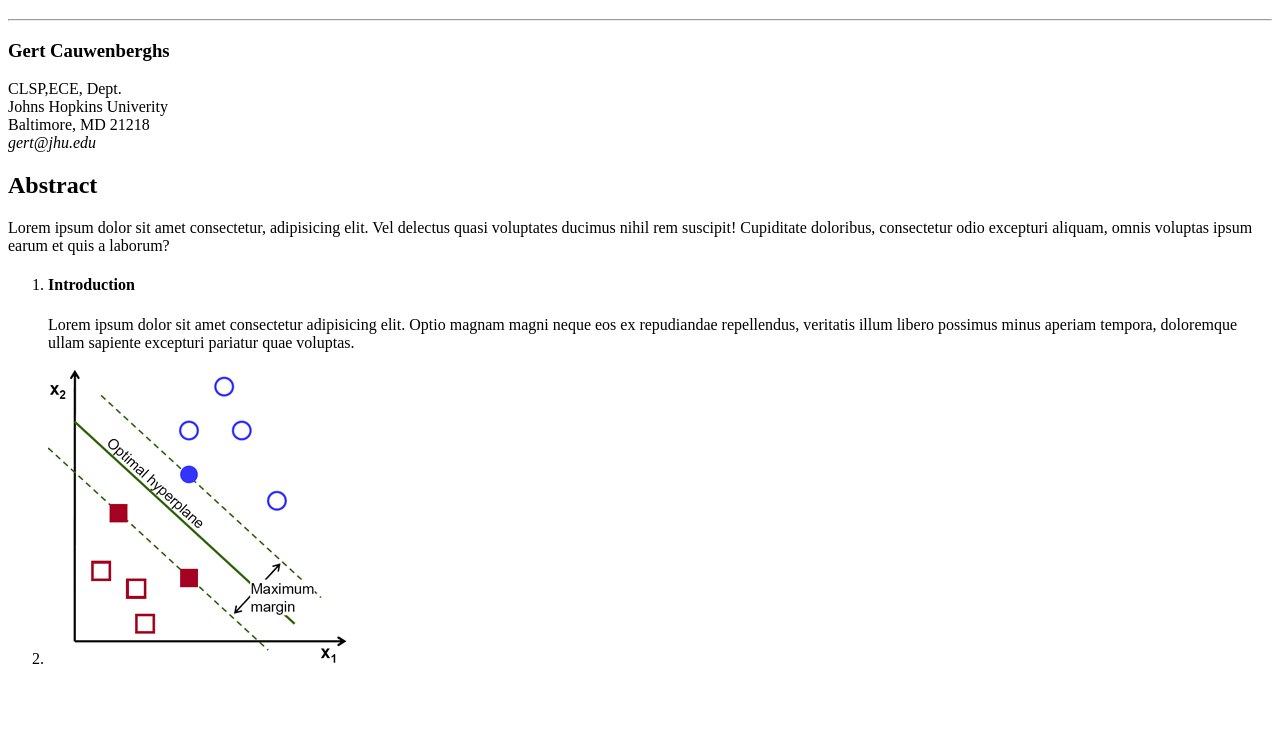
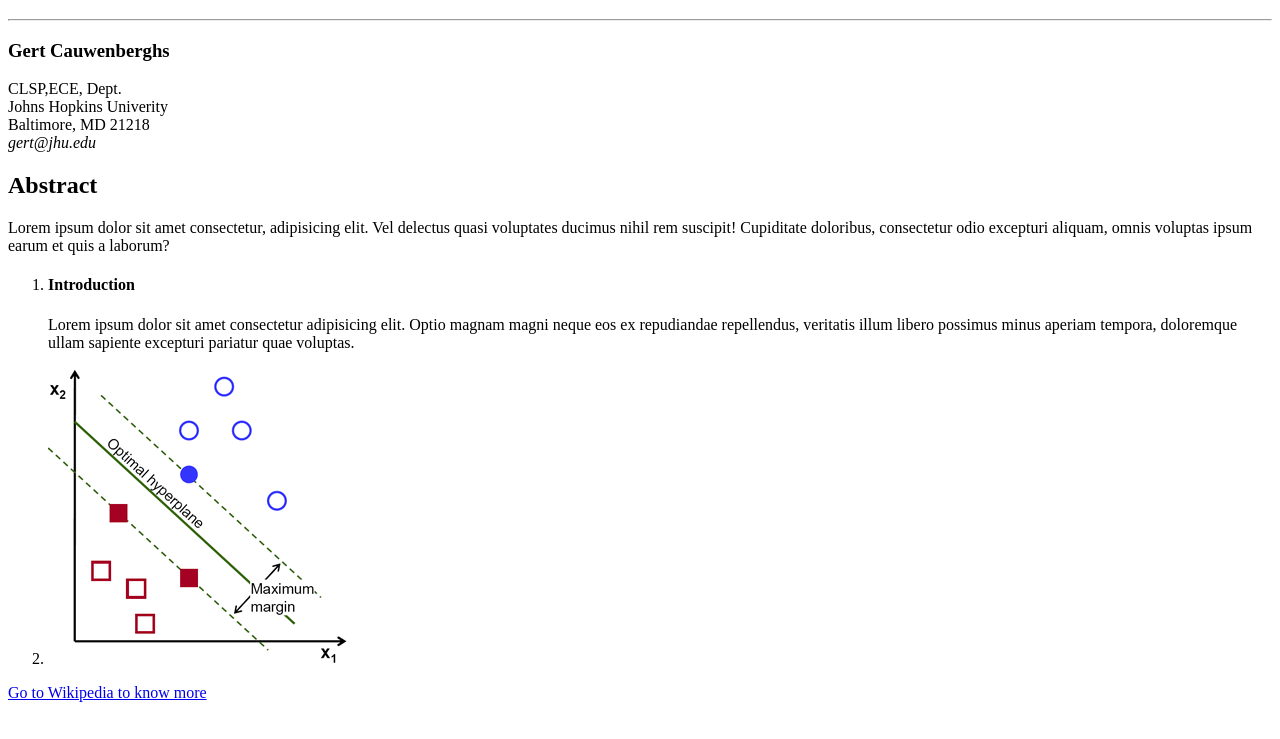
Before and after one commit to GCaringi/paper-scientifico, a plain HTML site: page index.html in a window 1280 px wide. Shown: the part 61-800 px from the top of the page. Drawn offline with Linux system fonts and the light colour scheme.

Commit message:
Completato footer

```diff
--- a/index.html
+++ b/index.html
@@ -42,12 +42,11 @@
                     </ol>
                 </section>
                 <!-- /Sezione abstract -->
-
             </main>
             <!-- /Corpo della pagina -->
             <!-- Piè di pagina -->
             <footer>
-
+                <a href="https://en.wikipedia.org/wiki/Support-vector_machine" target="_blank">Go to Wikipedia to know more</a>
             </footer>
             <!-- /Piè di pagina -->
     </body>
```
